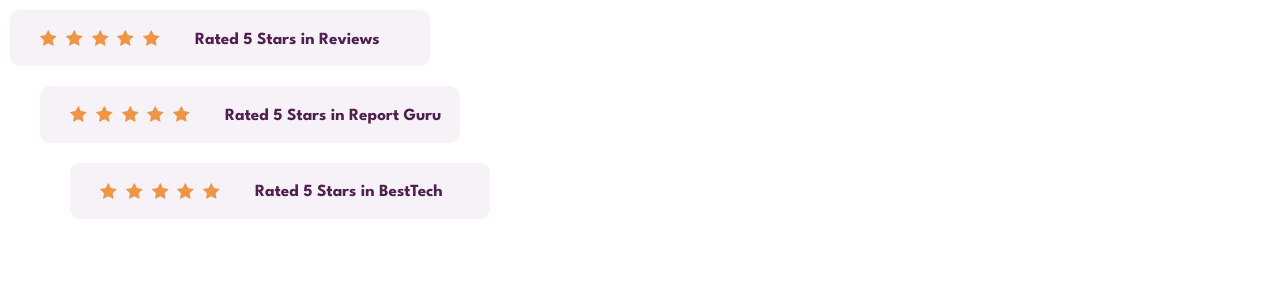
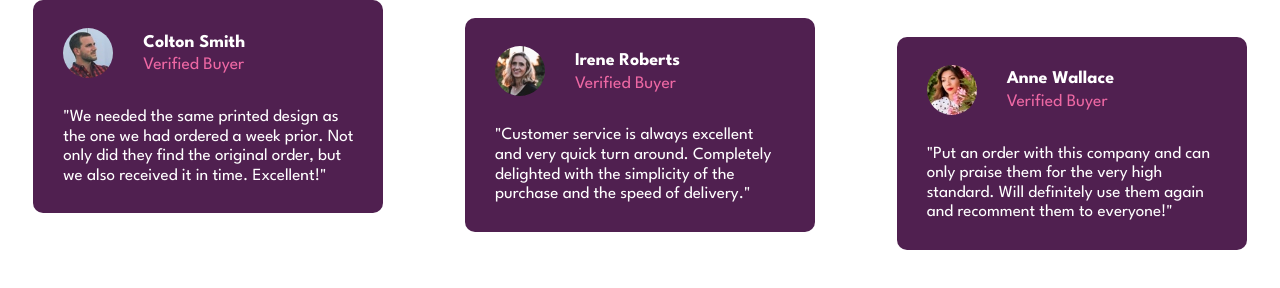
Before and after one commit to Lwmeek/social-proof, a plain HTML site: page index.html in a window 1280 px wide. Drawn offline with Linux system fonts and the light colour scheme.

Commit message:
updating testimonial block for screensizes

```diff
--- a/css/styles.css
+++ b/css/styles.css
@@ -111,6 +111,9 @@ body {
 /* Testimonials */
 
 .testimonials {
+	display: flex;
+	flex-direction: column;
+	gap: 1.5rem;
 }
 .testimonial-card {
 	background: var(--clr-vdark-magenta);
@@ -150,4 +153,22 @@ body {
 	.testimonial-content {
 		max-width: 30ch;
 	}
+	.irene .testimonial-content {
+		max-width: 28ch;
+	}
 }
+@media screen and (min-width: 1024px) {
+	.testimonials {
+		flex-direction: row;
+		min-height: 25rem;
+	}
+	.colton {
+		align-self: flex-start;
+	}
+	.irene {
+		align-self: center;
+	}
+	.anne {
+		align-self: flex-end;
+	}
+}
--- a/index.html
+++ b/index.html
@@ -16,36 +16,54 @@
 	</head>
 	<body>
 		<main class="container">
-			<section class="rating-col">
-				<div class="rating-card reviews">
-					<div class="stars">
-						<img src="images/icon-star.svg" alt="star">
-						<img src="images/icon-star.svg" alt="star">
-						<img src="images/icon-star.svg" alt="star">
-						<img src="images/icon-star.svg" alt="star">
-						<img src="images/icon-star.svg" alt="star">
+			<section class="testimonials">
+				<div class="testimonial-card colton">
+					<div class="user">
+						<img src="images/image-colton.jpg" alt="" class="user-pic" />
+						<div class="user-profile">
+							<h2 class="user-name">Colton Smith</h2>
+							<h3 class="verified">Verified Buyer</h3>
+						</div>
 					</div>
-					<div class="stats">Rated 5 Stars in Reviews</div>
+					<div class="testimonial-content">
+						<p>
+							"We needed the same printed design as the one we had ordered a
+							week prior. Not only did they find the original order, but we also
+							received it in time. Excellent!"
+						</p>
+					</div>
 				</div>
-				<div class="rating-card guru">
-					<div class="stars">
-						<img src="images/icon-star.svg" alt="star">
-						<img src="images/icon-star.svg" alt="star">
-						<img src="images/icon-star.svg" alt="star">
-						<img src="images/icon-star.svg" alt="star">
-						<img src="images/icon-star.svg" alt="star">
+				<div class="testimonial-card irene">
+					<div class="user">
+						<img src="images/image-irene.jpg" alt="" class="user-pic" />
+						<div class="user-profile">
+							<h2 class="user-name">Irene Roberts</h2>
+							<h3 class="verified">Verified Buyer</h3>
+						</div>
 					</div>
-					<div class="stats">Rated 5 Stars in Report Guru</div>
+					<div class="testimonial-content">
+						<p>
+							"Customer service is always excellent and very quick turn around.
+							Completely delighted with the simplicity of the purchase and the
+							speed of delivery."
+						</p>
+					</div>
 				</div>
-				<div class="rating-card best-tech">
-					<div class="stars">
-						<img src="images/icon-star.svg" alt="star">
-						<img src="images/icon-star.svg" alt="star">
-						<img src="images/icon-star.svg" alt="star">
-						<img src="images/icon-star.svg" alt="star">
-						<img src="images/icon-star.svg" alt="star">
+				<div class="testimonial-card anne">
+					<div class="user">
+						<img src="images/image-anne.jpg" alt="" class="user-pic" />
+						<div class="user-profile">
+							<h2 class="user-name">Anne Wallace</h2>
+							<h3 class="verified">Verified Buyer</h3>
+						</div>
 					</div>
-					<div class="stats">Rated 5 Stars in BestTech</div>
+					<div class="testimonial-content">
+						<p>
+							"Put an order with this company and can only praise them for the
+							very high standard. Will definitely use them again and recomment
+							them to everyone!"
+						</p>
+					</div>
 				</div>
 			</section>
 		</main>
```
Also changed, not shown: rating.html (+15 -15 lines), testimonials.html (+35 -3 lines).
